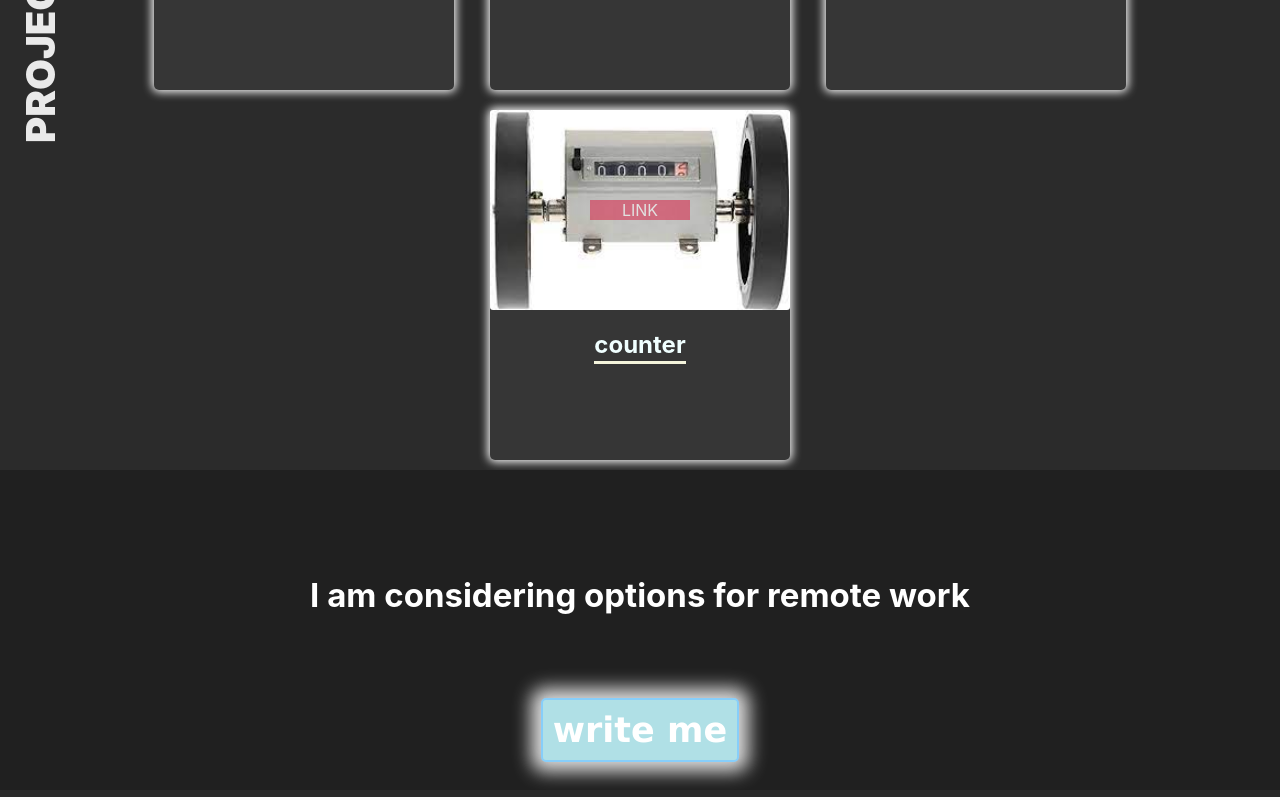
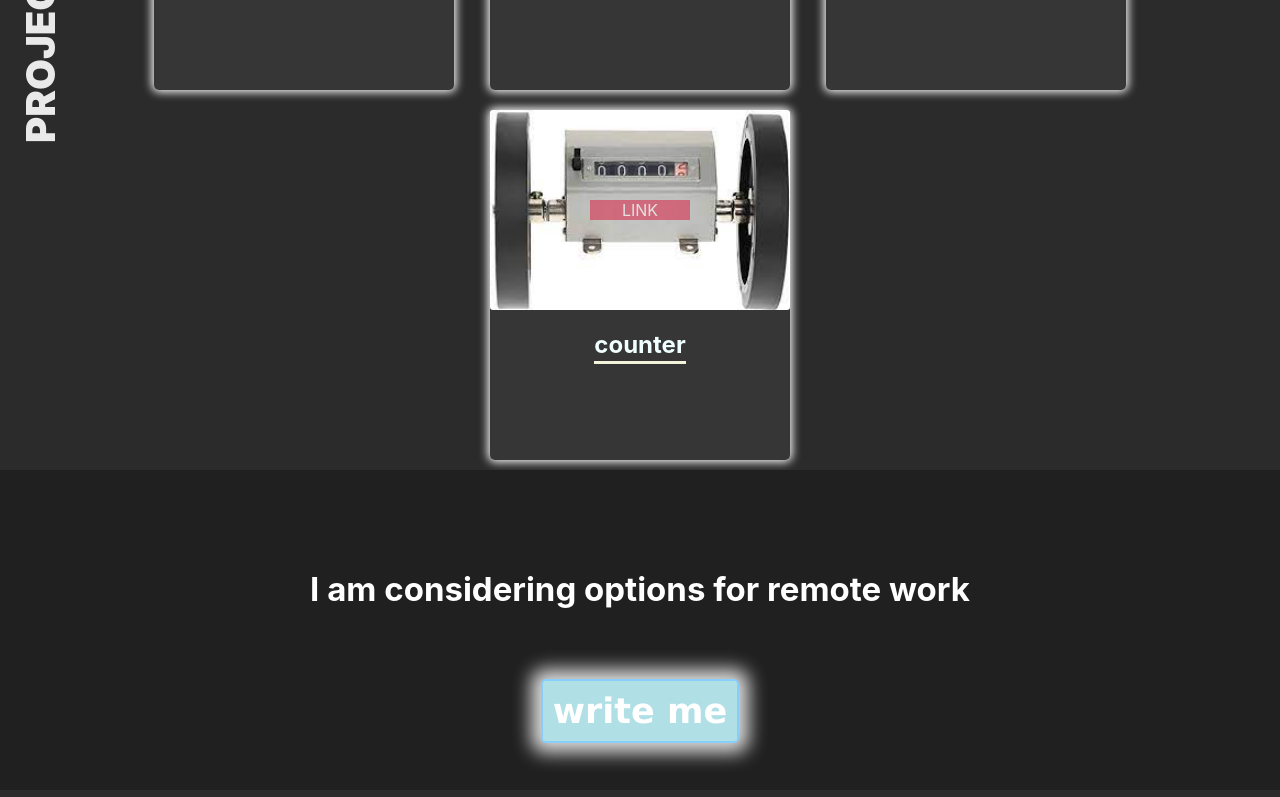
Before and after one commit to serIvanich/portfolio, a React (Create React App) app: page / in a window 1280 px wide. Shown: the part 2000-2797 px from the top of the page. Built offline with nearby package versions, Linux system fonts and the light colour scheme.

Commit message:
added margin to button remote work

```diff
--- a/src/features/remove-work/RemoveWork.module.scss
+++ b/src/features/remove-work/RemoveWork.module.scss
@@ -33,6 +33,7 @@
       font-family: Verdana, Geneva, Tahoma, sans-serif;
       font-weight: bolder;
       font-size: 35px;
+      margin-bottom: 25px;
       padding: 10px;
       border: 2px solid lightskyblue;
       border-radius: 5px;
```
